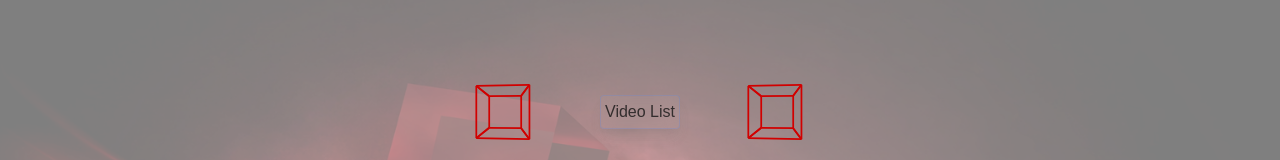
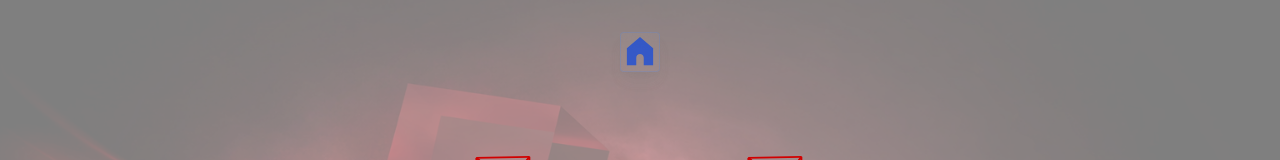
Before and after one commit to dbo-keeganpatton/eyelady, a Next.js app: page /video in a window 1280 px wide. Shown: the top 160 px of the page. Built offline with nearby package versions, Linux system fonts and the light colour scheme.

Commit message:
Add home button and add link href to home (#6)

```diff
--- a/app/video/page.tsx
+++ b/app/video/page.tsx
@@ -1,6 +1,8 @@
 'use client'
 import { useState } from 'react'
 import SpinningCube from '@/components/spinningCube'
+import Image from 'next/image'
+import Link from 'next/link'
 
 export default function Video() {
   const videos = [
@@ -24,6 +26,21 @@ export default function Video() {
   return (
     <div className="flex flex-col items-center w-full min-h-screen gap-8 pt-8">
 
+      <Link
+        href="/"
+        className="
+        relative justify-start w-10 h-10 border border-blue-500/20 opacity-80 bg-white/5 backdrop-blur-sm
+        text-md p-1 rounded-sm shadow-lg shadow-neutral-500/20
+        transition-transform duration-300 hover:scale-110 hover:opacity-100 hover:backdrop-blur-2xl"
+      >
+        <Image
+          src="/home-svgrepo-com.svg"
+          alt="home"
+          fill
+          className="object-contain hover:scale-110 transition-transform duration-300 p-1"
+        />
+      </Link>
+
       {/* ================= Mobile Cubes + Button ================= */}
       <div className="flex items-center gap-4">
         <SpinningCube />
@@ -31,9 +48,11 @@ export default function Video() {
         <div className="relative">
           <button
             onClick={() => setIsMenuOpen(!isMenuOpen)}
-            className="border border-blue-500/20 opacity-80 bg-white/5 backdrop-blur-sm
-                       text-md p-1 rounded-sm shadow-lg shadow-neutral-500/20
-                       transition-transform duration-300 hover:scale-110 hover:opacity-100"
+            className="
+            border border-blue-500/20 opacity-80 bg-white/5 backdrop-blur-sm
+            text-md hover:text-blue-700 p-1 rounded-sm shadow-lg shadow-neutral-500/20
+            transition-transform duration-300 hover:scale-110 hover:opacity-100
+            "
           >
             Video List
           </button>
```
Also changed, not shown: public/home-svgrepo-com.svg (added).
